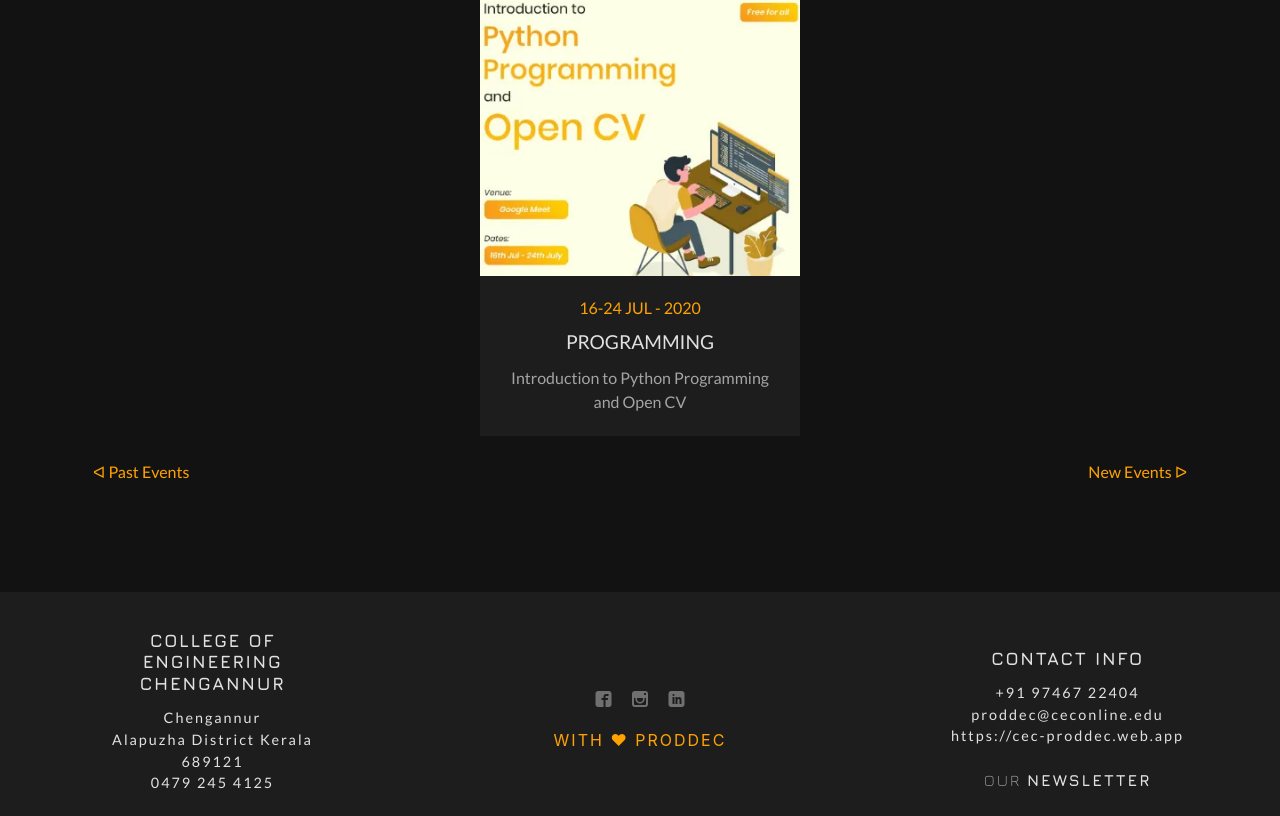
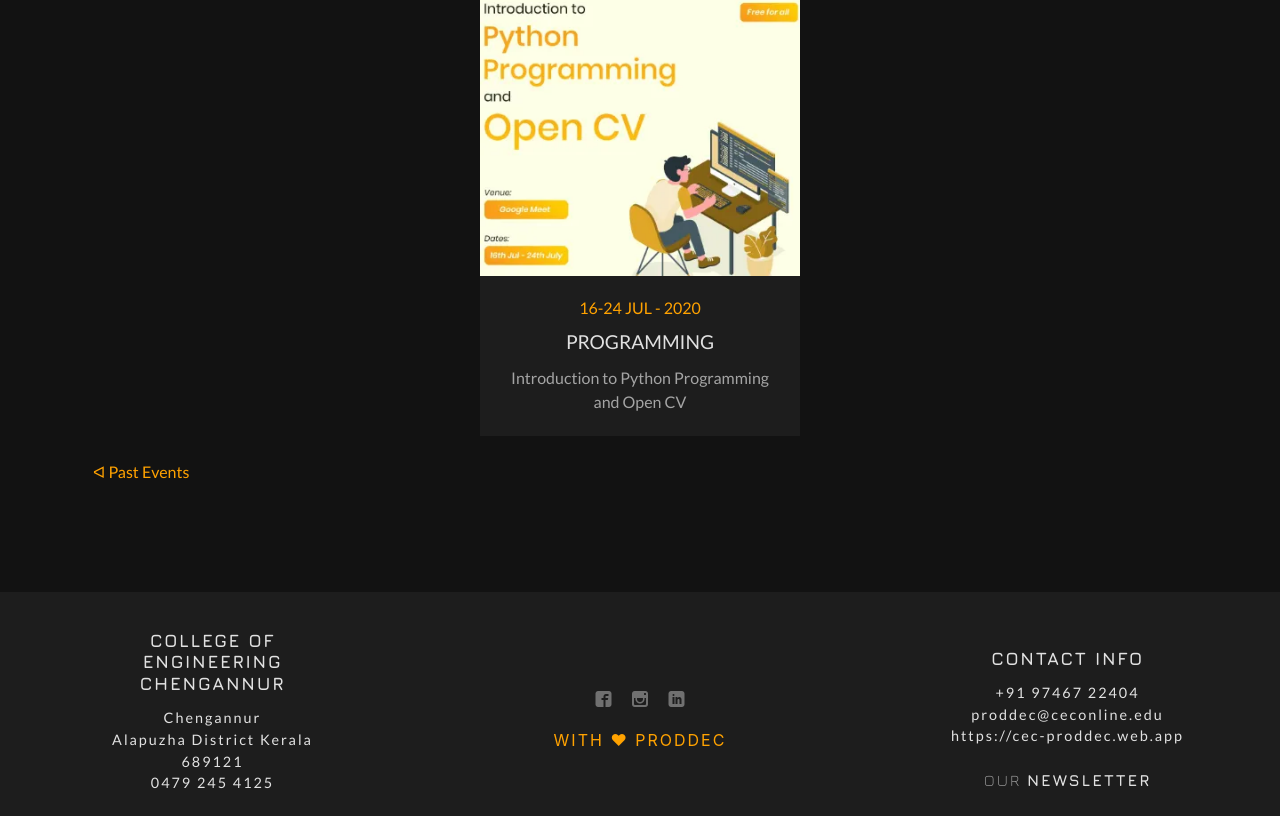
Before and after one commit to gokulmanohar/PRODDEC-Official-Website, a plain HTML site: page past-events/execom-20-21/events.html in a window 1280 px wide. Shown: the part 1764-2580 px from the top of the page. Drawn offline with nearby package versions, Linux system fonts and the light colour scheme.

Commit message:
Update events.html

```diff
--- a/past-events/execom-20-21/events.html
+++ b/past-events/execom-20-21/events.html
@@ -232,7 +232,7 @@
         </div>
         <span>
             <a class="past-events" href="#">ᐊ Past Events</a>
-            <a class="new-events" href="../../events.html">New Events ᐅ</a>
+            <!-- <a class="new-events" href="../../events.html">New Events ᐅ</a> -->
         </span>
 
     </div>
```
